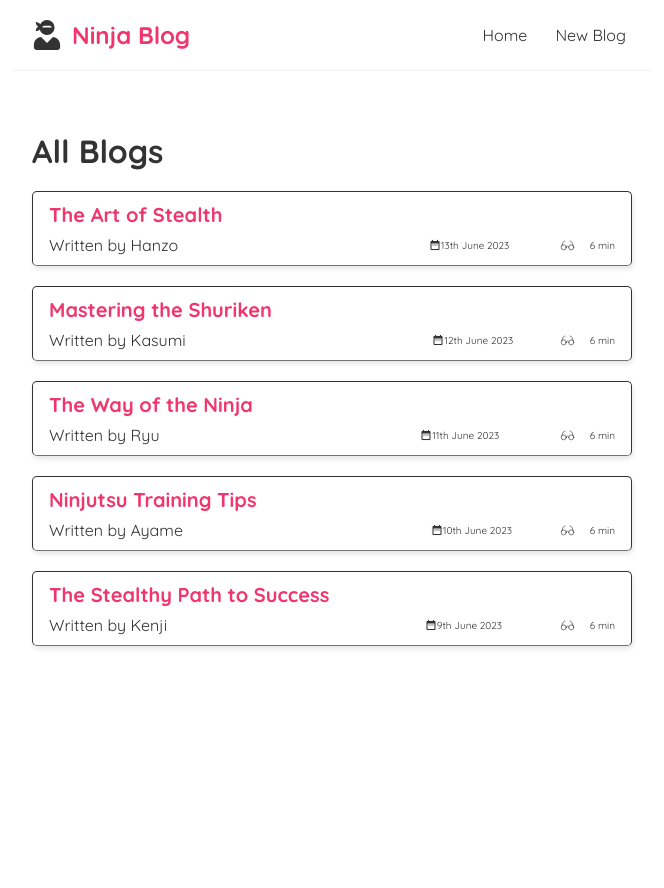
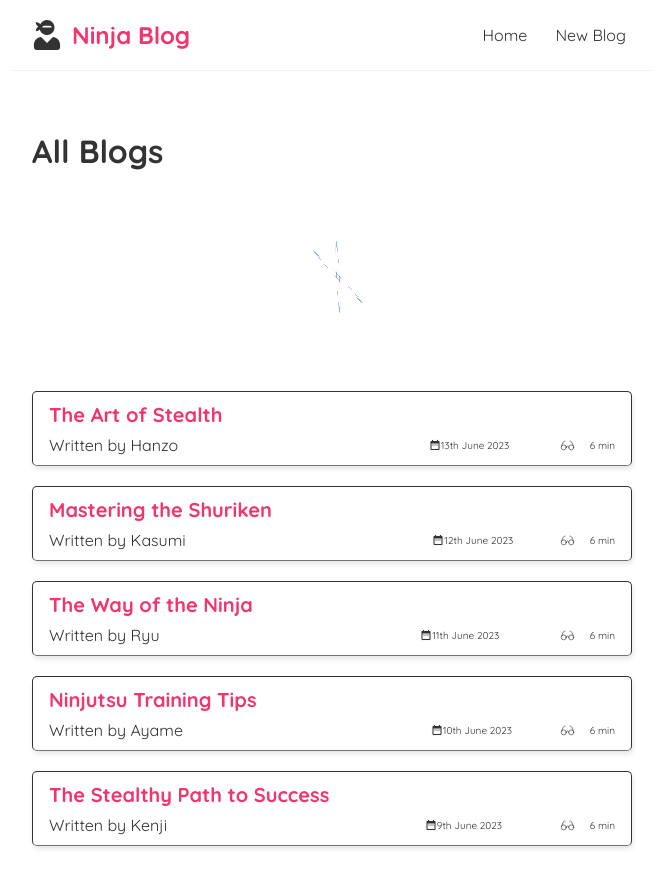
Before and after one commit to ToniRajamaki/Ninja-react-blog, a React (Create React App) app in the folder blog-project/: page / in a window 1280 px wide. Shown: the top 888 px of the page, without its empty margins (308-972 px from the left). Before the commit the page ends 800 px from the top, so only its background shows below. Built offline with nearby package versions, Linux system fonts and the light colour scheme.

Commit message:
started implementing loading animation

```diff
--- a/blog-project/package.json
+++ b/blog-project/package.json
@@ -11,6 +11,7 @@
     "react-icons": "^4.9.0",
     "react-router-dom": "^5.3.4",
     "react-scripts": "5.0.1",
+    "react-spinners": "^0.13.8",
     "uuid": "^9.0.0",
     "web-vitals": "^2.1.4"
   },
--- a/blog-project/src/App.js
+++ b/blog-project/src/App.js
@@ -3,6 +3,7 @@ import Home from "./Home";
 import Create from "./Create";
 import BlogDetails from "./BlogDetails";
 import { BrowserRouter as Router, Route, Switch } from "react-router-dom";
+import LoadingAnimation from "./LoadingAnimation";
 
 function App() {
   return (
--- a/blog-project/src/BlogList.js
+++ b/blog-project/src/BlogList.js
@@ -3,12 +3,14 @@ import useFetch, { deleteData } from "./useFetch";
 import { LuGlasses } from "react-icons/lu";
 import ShowDate from "./Date";
 import "./Styles/ShowDate.css";
+import LoadingAnimation from "./LoadingAnimation";
 
 const BlogList = ({ blogs, title }) => {
   blogs = useFetch();
   return (
     <div className="blog-list">
       <h1>{title}</h1>
+      <LoadingAnimation></LoadingAnimation>
       {blogs.map((blog) => (
         <div className="blog-preview" key={blog.id}>
           <Link to={`/blog/${blog.id}`}>
--- a/blog-project/src/Home.js
+++ b/blog-project/src/Home.js
@@ -17,6 +17,7 @@ const Home = () => {
   // }, [name]);
 
   return (
+
     <div className="home">
       <BlogList blogs={blogs} title="All Blogs" handleDelete={handleDelete} />
     </div>
--- /dev/null
+++ b/blog-project/src/LoadingAnimation.jsx
@@ -0,0 +1,11 @@
+import React from 'react';
+import { RingLoader } from 'react-spinners';
+
+function LoadingAnimation() {
+  return (
+    <div className="loading-animation">
+      <RingLoader color="#123abc" loading={true} />
+    </div>
+  );
+}
+export default LoadingAnimation;
--- a/blog-project/src/index.css
+++ b/blog-project/src/index.css
@@ -161,3 +161,10 @@ ALLIGN SOMEWHERE */
 .container2{
   display: flex;
 }
+
+.loading-animation {
+  display: flex;
+  justify-content: center;
+  align-items: center;
+  height: 200px;
+}
```
Also changed, not shown: 1 other file (tests, documents, lock files or other folders).
